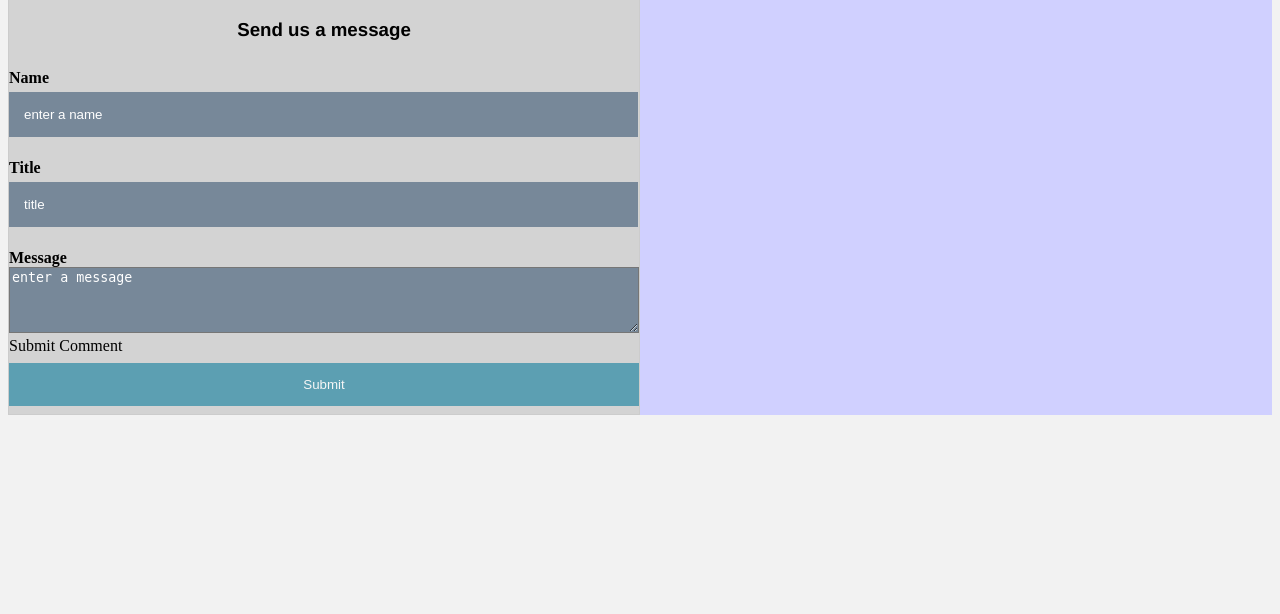
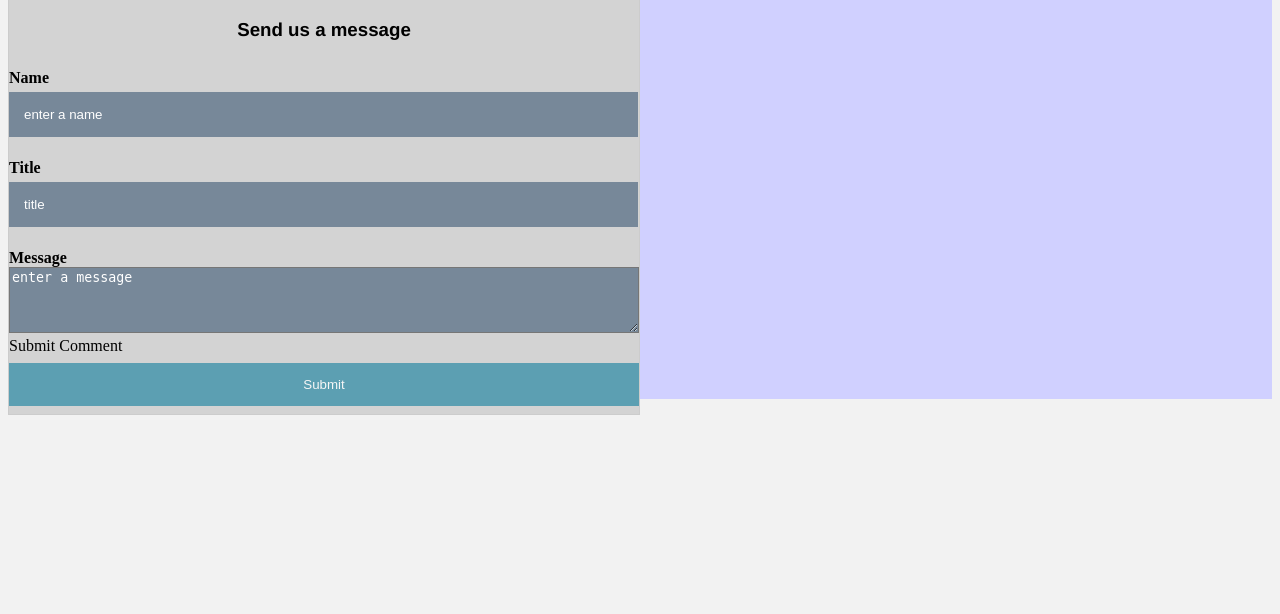
Before and after one commit to Tsokis/Fullstack-Node-Application, a Node server app: page /test in a window 1280 px wide. Shown: the part 108-722 px from the top of the page. Run offline with Node 20, Linux system fonts and the light colour scheme; data that the repository does not hold is empty; some libraries are stand-ins or nearby versions.

Commit message:
scolling effect

```diff
--- a/app/public/css/test.css
+++ b/app/public/css/test.css
@@ -58,6 +58,9 @@
     grid-area: fetch-data;
     display: grid;
     background-color: #d0d0ff;
+    width: 100%;
+    height: 50vh;
+    overflow: scroll;
 }
 
 .test {
```
